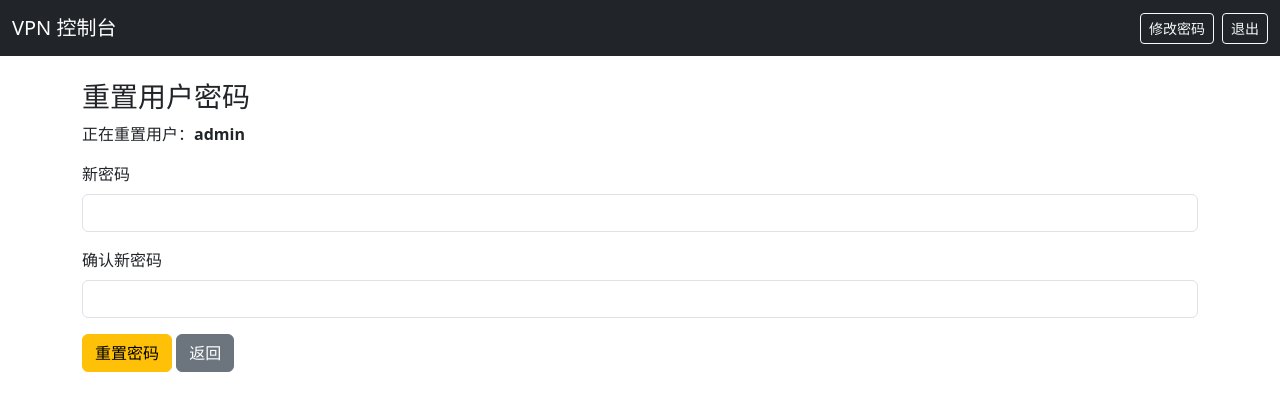
After one commit to wuyhyh/vpn_control, a Flask app: page /admin/users/1/reset_password in a window 1280 px wide. The commit adds this page. Shown: the top 411 px of the page. Run offline with Flask 3, Linux system fonts and the light colour scheme; the visitor is signed in with stand-in values (Sample User, id 1).

Commit message:
add change password function

```diff
--- /dev/null
+++ b/app/templates/admin/reset_password.html
@@ -0,0 +1,21 @@
+{% extends "base.html" %}
+{% block title %}重置用户密码 - VPN 控制台{% endblock %}
+{% block content %}
+<h3>重置用户密码</h3>
+<p>正在重置用户：<strong>{{ user.username }}</strong></p>
+
+<form method="post" class="mt-3">
+    <div class="mb-3">
+        <label class="form-label">新密码</label>
+        <input type="password" name="new_password" class="form-control" required>
+    </div>
+
+    <div class="mb-3">
+        <label class="form-label">确认新密码</label>
+        <input type="password" name="confirm_password" class="form-control" required>
+    </div>
+
+    <button class="btn btn-warning">重置密码</button>
+    <a class="btn btn-secondary" href="{{ url_for('admin.users') }}">返回</a>
+</form>
+{% endblock %}
--- a/app/templates/admin/users.html
+++ b/app/templates/admin/users.html
@@ -27,6 +27,9 @@
             <a class="btn btn-sm btn-primary me-1"
                href="{{ url_for('admin.devices', user_id=u.id) }}">设备</a>
 
+            <a class="btn btn-sm btn-warning me-1"
+               href="{{ url_for('admin.reset_password', user_id=u.id) }}">重置密码</a>
+
             {% if not u.is_admin %}
             <form method="post"
                   action="{{ url_for('admin.delete_user', user_id=u.id) }}"
--- a/app/templates/base.html
+++ b/app/templates/base.html
@@ -15,7 +15,10 @@
     <div class="container-fluid">
         <a class="navbar-brand" href="{{ url_for('admin.dashboard') }}">VPN 控制台</a>
         <div class="d-flex">
-            <a class="btn btn-outline-light btn-sm" href="{{ url_for('auth.logout') }}">退出</a>
+            <a class="btn btn-outline-light btn-sm me-2"
+               href="{{ url_for('auth.change_password') }}">修改密码</a>
+            <a class="btn btn-outline-light btn-sm"
+               href="{{ url_for('auth.logout') }}">退出</a>
         </div>
     </div>
 </nav>
--- a/app/views_admin.py
+++ b/app/views_admin.py
@@ -78,6 +78,29 @@ def delete_user(user_id: int):
     return redirect(url_for("admin.users"))
 
 
+# ---------- 管理员重置任意用户密码 ----------
+@bp.route("/users/<int:user_id>/reset_password", methods=["GET", "POST"])
+@login_required
+def reset_password(user_id: int):
+    user = User.query.get_or_404(user_id)
+
+    if request.method == "POST":
+        new = request.form.get("new_password", "").strip()
+        confirm = request.form.get("confirm_password", "").strip()
+
+        if not new:
+            flash("新密码不能为空。", "danger")
+        elif new != confirm:
+            flash("两次输入的新密码不一致。", "danger")
+        else:
+            user.set_password(new)
+            db.session.commit()
+            flash(f"用户 {user.username} 的密码已重置。", "success")
+            return redirect(url_for("admin.users"))
+
+    return render_template("admin/reset_password.html", user=user)
+
+
 # ---------- 设备管理 ----------
 
 @bp.route("/users/<int:user_id>/devices")
--- a/app/views_auth.py
+++ b/app/views_auth.py
@@ -11,7 +11,7 @@ from flask import (
     g,
 )
 
-from .models import User
+from .models import User, db
 
 bp = Blueprint("auth", __name__)
 
@@ -59,3 +59,28 @@ def logout():
     session.clear()
     flash("已退出登录。", "info")
     return redirect(url_for("auth.login"))
+
+
+@bp.route("/change_password", methods=["GET", "POST"])
+@login_required
+def change_password():
+    user = g.current_user  # 在 login_required 里塞进去的
+
+    if request.method == "POST":
+        current = request.form.get("current_password", "")
+        new = request.form.get("new_password", "")
+        confirm = request.form.get("confirm_password", "")
+
+        if not user.check_password(current):
+            flash("当前密码错误。", "danger")
+        elif not new:
+            flash("新密码不能为空。", "danger")
+        elif new != confirm:
+            flash("两次输入的新密码不一致。", "danger")
+        else:
+            user.set_password(new)
+            db.session.commit()
+            flash("密码已更新，请记住新密码。", "success")
+            return redirect(url_for("admin.dashboard"))
+
+    return render_template("change_password.html")
```
Also changed, not shown: app/templates/change_password.html (added, +25 -0 lines).
